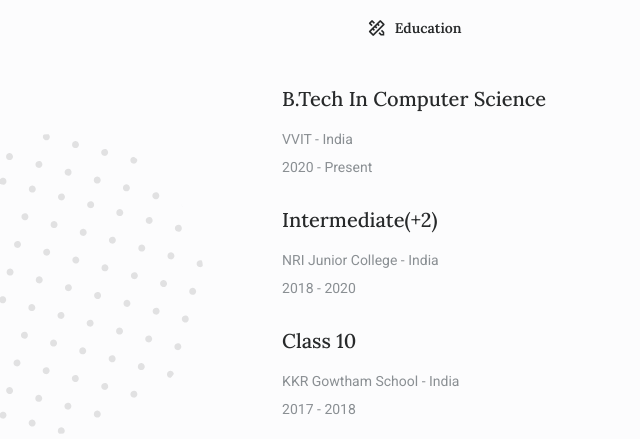
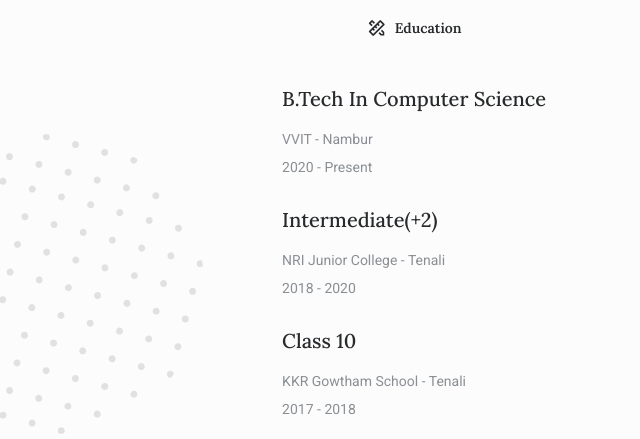
Before and after one commit to rushI603/portfolio, a plain HTML site: page index.html in a window 1280 px wide. Shown: the part 2080-2519 px from the top of the page, 0-640 px from the left. Drawn offline with nearby package versions, Linux system fonts and the light colour scheme.

Commit message:
Location modified

```diff
--- a/index.html
+++ b/index.html
@@ -261,21 +261,21 @@
                                 <h3 class="qualification__name">
                                     B.Tech In Computer Science
                                 </h3>
-                                <span class="qualification__country">VVIT - India</span>
+                                <span class="qualification__country">VVIT - Nambur</span>
                                 <span class="qualification__year">2020 - Present</span>
                             </div>
                             <div>
                                 <h3 class="qualification__name">
                                     Intermediate(+2)
                                 </h3>
-                                <span class="qualification__country">NRI Junior College - India</span>
+                                <span class="qualification__country">NRI Junior College - Tenali</span>
                                 <span class="qualification__year">2018 - 2020</span>
                             </div>
                             <div>
                                 <h3 class="qualification__name">
                                     Class 10
                                 </h3>
-                                <span class="qualification__country">KKR Gowtham School - India </span>
+                                <span class="qualification__country">KKR Gowtham School - Tenali </span>
                                 <span class="qualification__year">2017 - 2018</span>
                             </div>
                         </div>
```
